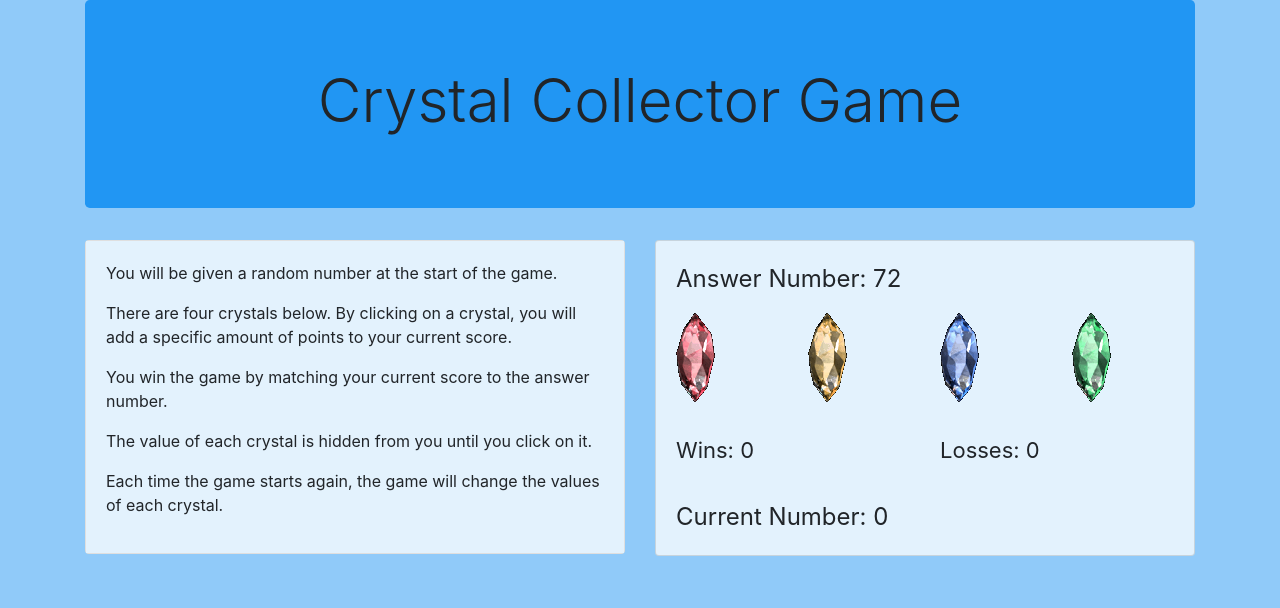
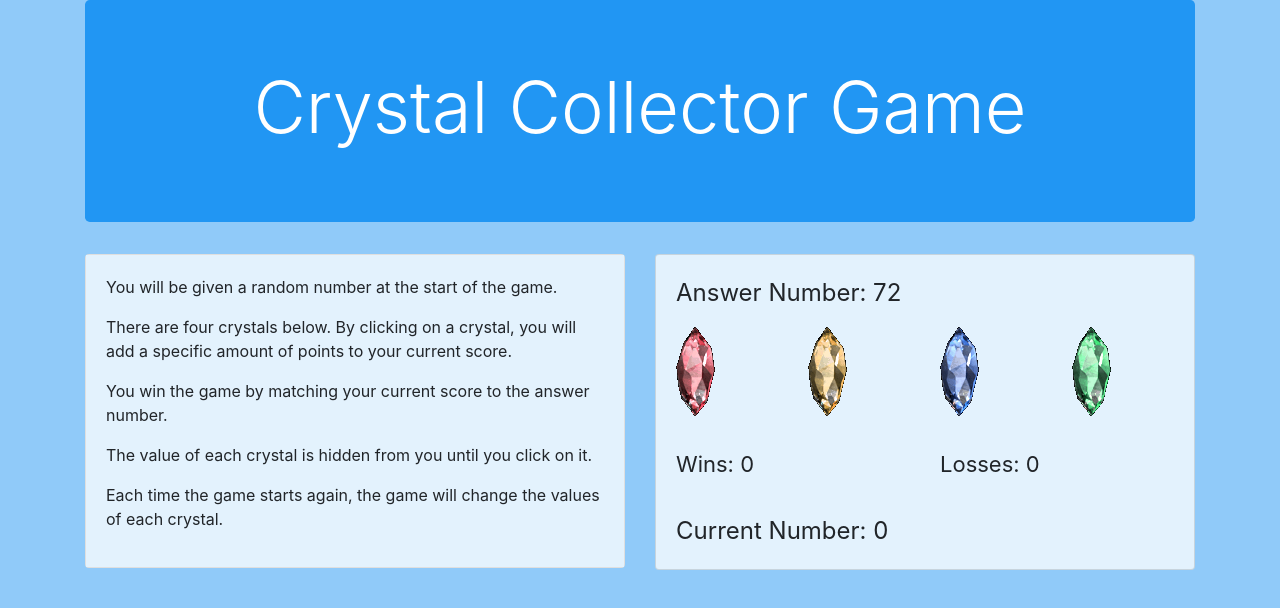
Before and after one commit to JCartwright44/unit-4-game, a plain HTML site: page index.html in a window 1280 px wide. Drawn offline with nearby package versions, Linux system fonts and the light colour scheme.

Commit message:
minor tweaks

```diff
--- a/assets/css/style.css
+++ b/assets/css/style.css
@@ -8,7 +8,9 @@ body {
 
 .display-4 {
     text-align: center;
-    font-size: 60px;
+    font-size: 72px;
+    color: white;
+
 }
 
 .right {
--- a/assets/javascript/game.js
+++ b/assets/javascript/game.js
@@ -51,6 +51,7 @@ $('#answer').text('Answer Number: ' + answerNumber);
 function winGame() {
     wins++;
     console.log('Number of wins : ' + wins);
+    $('#wins').fadeTo(100, 0.3, function() { $(this).fadeTo(500, 1.0); });
     $('#wins').text('Wins: ' + wins);
     $('#current').text('Current Number: 0');
     startGame();
@@ -62,6 +63,7 @@ function winGame() {
 function loseGame() {
     losses++;
     console.log('Number of losses : ' + losses);
+    $('#losses').fadeTo(100, 0.3, function() { $(this).fadeTo(500, 1.0); });
     $('#losses').text('Losses: ' + losses);
     $('#current').text('Current Number: 0');
     startGame();
```
